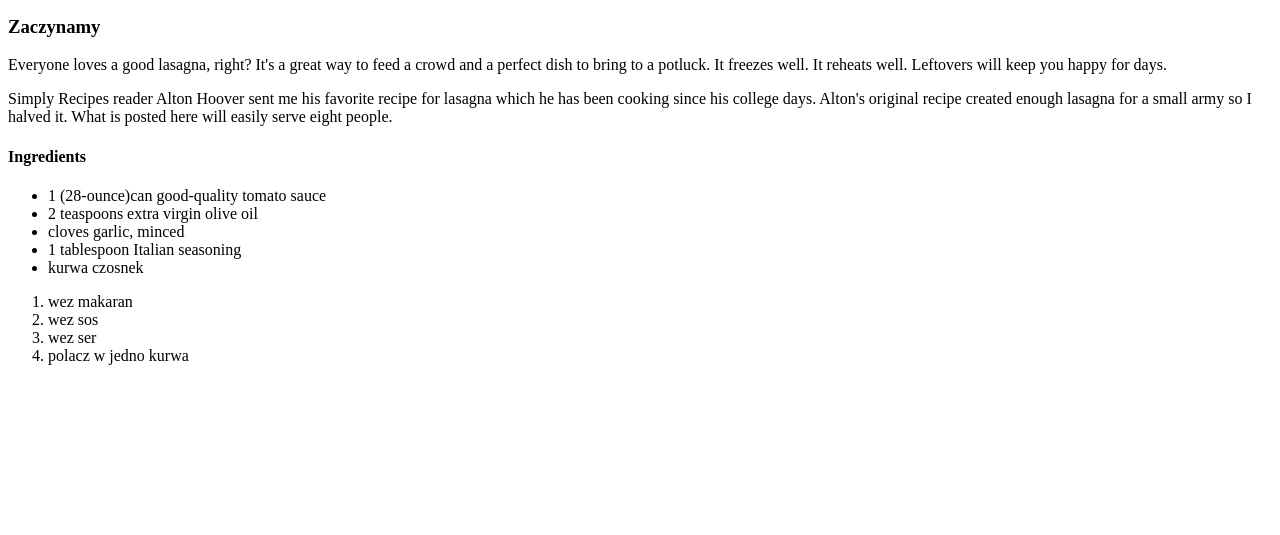
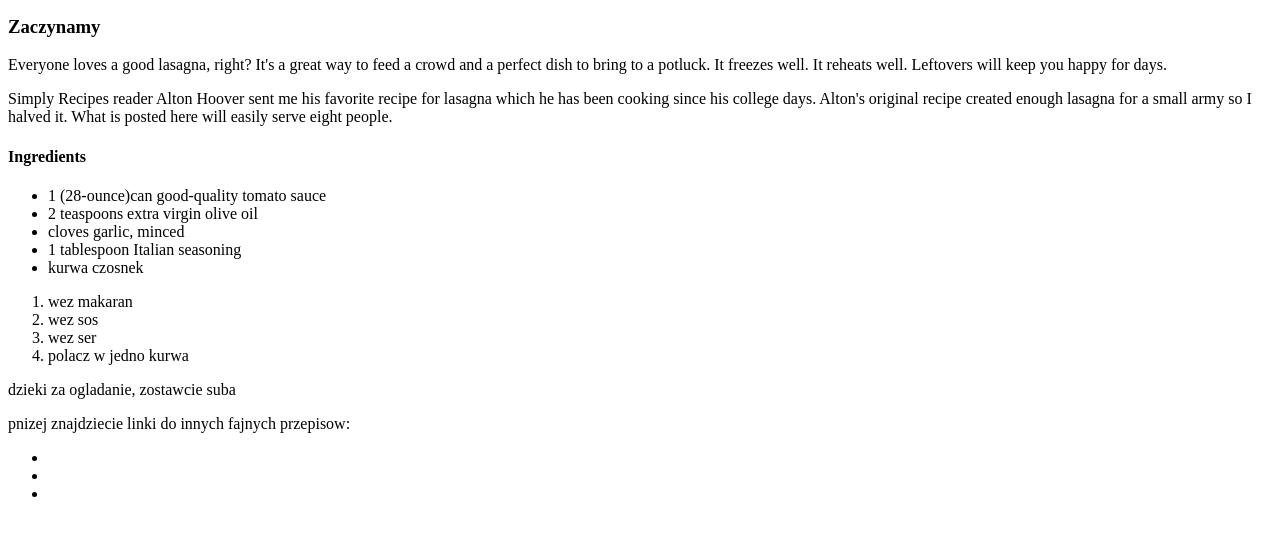
Before and after one commit to Gruby9/odin-recipes, a plain HTML site: page index.html in a window 1280 px wide. Shown: the part 101-636 px from the top of the page. Drawn offline with Linux system fonts and the light colour scheme.

Commit message:
nic tu nie wpisze huje chociaaz byscie chcieli

```diff
--- a/index.html
+++ b/index.html
@@ -29,5 +29,12 @@
             <li>wez ser</li>
             <li>polacz w jedno kurwa</li>
         </ol>
+        <p>dzieki za ogladanie, zostawcie suba</p>
+        <p>pnizej znajdziecie linki do innych fajnych przepisow:</p>
+        <ul>
+            <li></li>
+            <li></li>
+            <li></li>
+        </ul>
     </body>
 </html>
```
